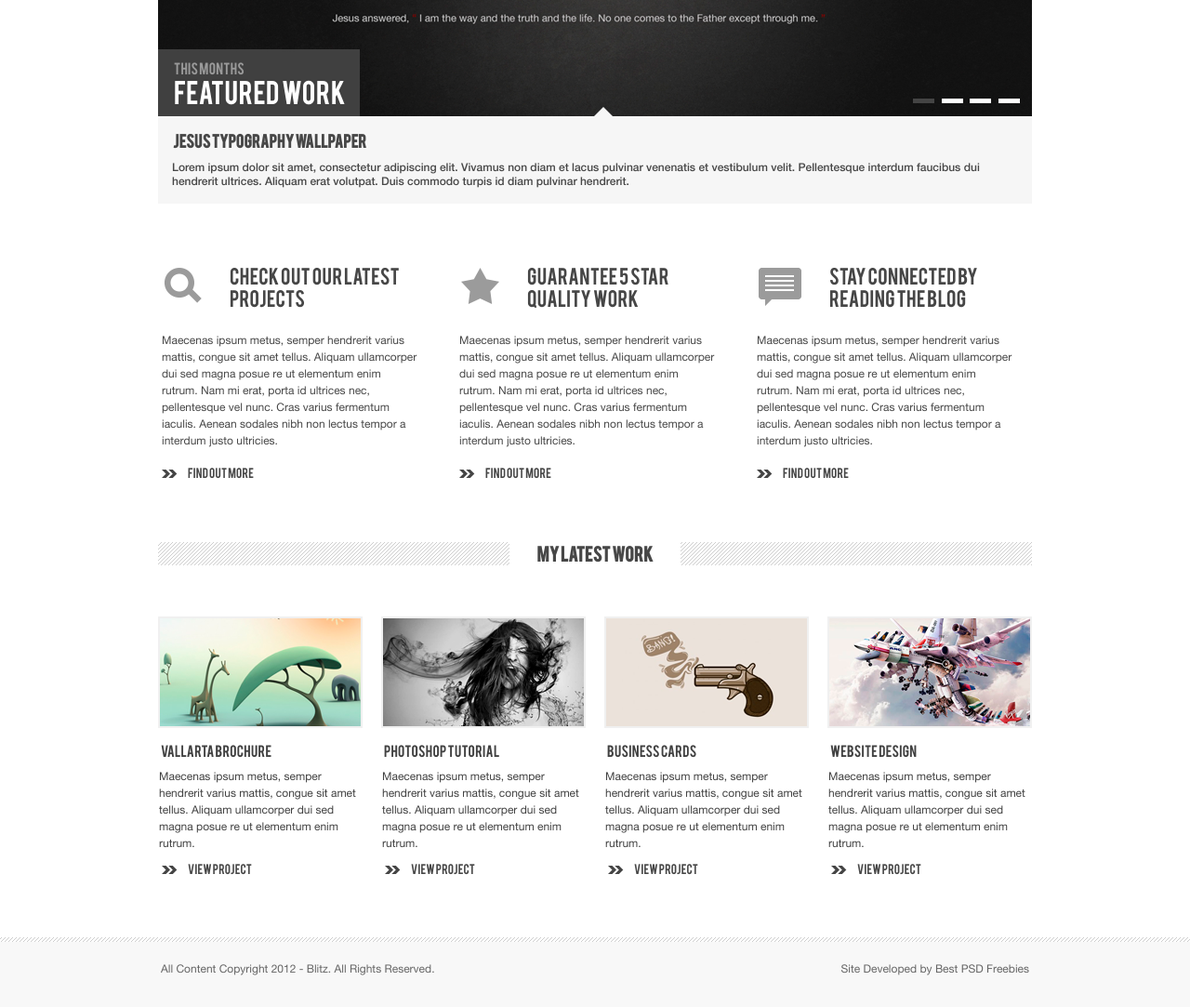
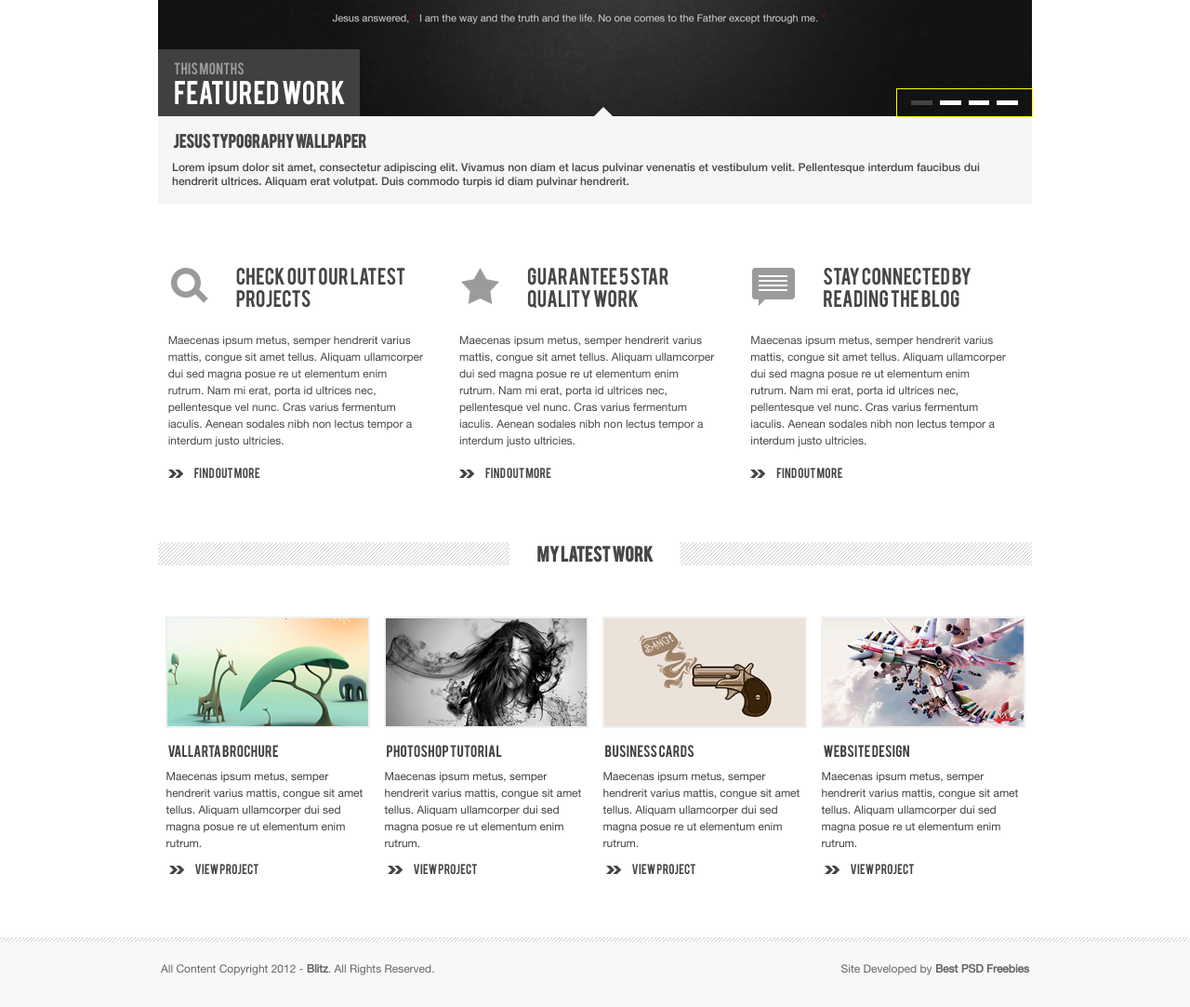
Before and after one commit to karway211/HelloWorld, a website: page src/index.html in a window 1280 px wide. Shown: the part 440-1523 px from the top of the page at 93% size. Drawn offline with nearby package versions, Linux system fonts and the light colour scheme; files that its build step writes are made by us from their sources.

Commit message:
adaptive

```diff
--- a/src/partials/featured-section/_featured-section.less
+++ b/src/partials/featured-section/_featured-section.less
@@ -1,6 +1,7 @@
 .featured-section {
     display: flex;
-    justify-content: space-between;
+    justify-content: space-around;
+    flex-wrap: wrap;
     max-width: 940px;
     margin: 0 auto;
     padding-top: 65px;
--- a/src/partials/footer/_footer.html
+++ b/src/partials/footer/_footer.html
@@ -1,11 +1,11 @@
  <div class="footer">
     <div class="footer-content">
         <div class="footer-content__left">
-            <span class="footer-content__left__span">All Content Copyright 2012 - Blitz.
+            <span class="footer-content__left__span">All Content Copyright 2012 - <b>Blitz</b>.
             All Rights Reserved.</span>
         </div>
         <div class="footer-content__right">
-            <span class="footer-content__right__span">Site Developed by Best PSD Freebies</span>
+            <span class="footer-content__right__span">Site Developed by <b>Best PSD Freebies</b></span>
         </div>
     </div>
 </div>
--- a/src/partials/header/_main-menu.less
+++ b/src/partials/header/_main-menu.less
@@ -102,5 +102,14 @@
             display:block;
         }
 
+        .navigation li{
+            list-style-type: none;
+            border: 1px solid black;
+        }
+
+        .main-menu__640px__item{
+            text-decoration: none;
+        }
+
 
         }
--- a/src/partials/latest-work/_latest-work.less
+++ b/src/partials/latest-work/_latest-work.less
@@ -19,7 +19,8 @@
 
 .latest-work {
     display: flex;
-    justify-content: space-between;
+    justify-content: space-around;
+    flex-wrap: wrap;
     margin-top: 55px;
 }
 
--- a/src/partials/slider/_slider.html
+++ b/src/partials/slider/_slider.html
@@ -1,6 +1,6 @@
 <div class="slider">
     <div class="slider-content">
-        <img style="display:block;" src="../../img/img.png" alt="">
+        <img class="slider-content__image" src="../../img/img.png" alt="">
 
         <div class="slider-content__left--bottom">
             <span class="slider__left__text">This Months </span>
--- a/src/partials/slider/_slider.less
+++ b/src/partials/slider/_slider.less
@@ -5,6 +5,10 @@
     max-width: 940px;
     margin: 0 auto;
     position: relative;
+}
+.slider-content__image {
+    display: block;
+    width: 100%;
 }
 
 .slider-content::before {
@@ -26,9 +30,13 @@
     display: block;
     background-color: #404040;
     height: 72px;
+    //height: 17%;
     width: 217px;
+    //width: 23%;
     position: absolute;
-    top:353px;
+    //top:353px;
+    //top:83%;
+    bottom: 0;
     line-height: 1.5em;
 
 }
@@ -47,26 +55,35 @@
 
     font-family: Bebas;
     color: #fff;
-    //float: left;
+
     font-size: 28px;
     padding: 1px 10px 12px 17px;
 }
 
 .slider-content__right--bottom{
     position: absolute;
-    width: 115px;
+    //width: 115px;
+    width: 12.2%;
+    height: 1.18%;
     line-height: 0;
     font-size: 1px;
     text-align: justify;
     text-align-last: justify;
-    top: 406px;
-    left: 812px;
+    //top: 406px;
+    bottom: 0;
+    //left: 812px;
+    right: 0;
+    outline: 1px solid yellow;
+    padding: 12px 15px;
 }
 
 .right-bottom{
+
     display: inline-block;
-    height: 5px;
-    width: 23px;
+    //height: 5px;
+    height: 100%;
+    //width: 23px;
+    width: 20%;
     background-color: #fff;
 }
 
@@ -97,3 +114,9 @@
     display: inline-block;
     padding: 0 15px 17px 15px;
 }
+
+@media(max-width:768px){
+    .slider-content__left--bottom{
+        display: none;
+    }
+}
--- a/src/style/common-style.less
+++ b/src/style/common-style.less
@@ -8,7 +8,7 @@
 * {
     margin: 0;
     padding: 0;
-    box-sizing: border-box;
+    //box-sizing: border-box;
 
 }
 
```
